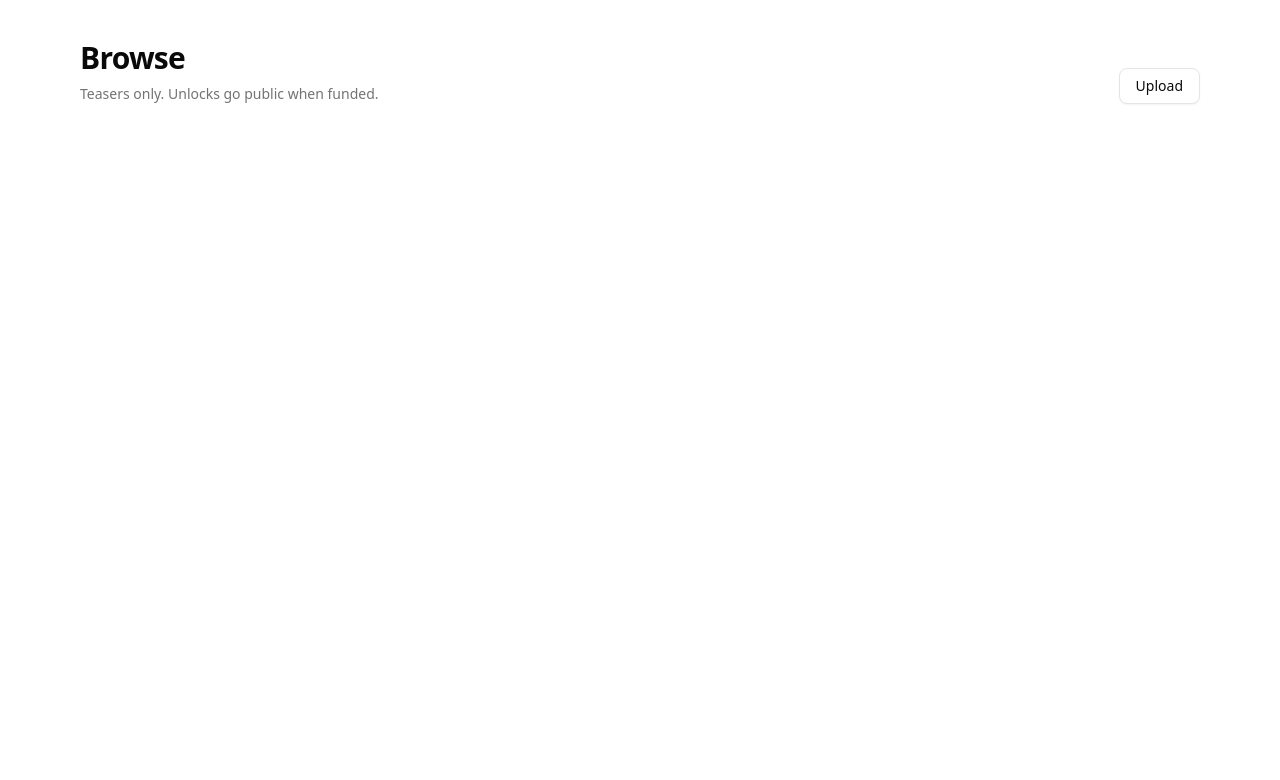
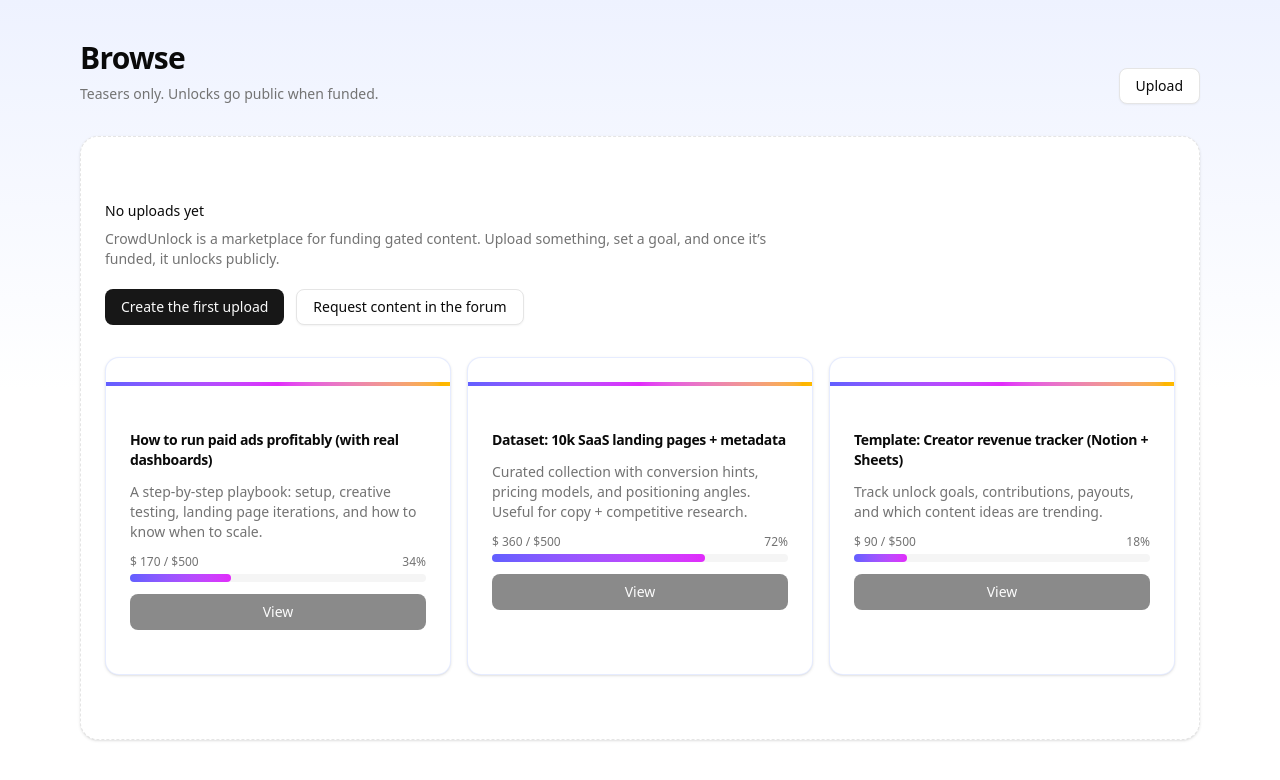
Before and after one commit to bgibson253/crowdunlock-mvp, a Next.js app: page /browse in a window 1280 px wide. Shown: the top 780 px of the page. Built offline with nearby package versions, Linux system fonts and the light colour scheme; no server answers; the database is empty.

Commit message:
Improve browse empty-state + on-brand styling

```diff
--- a/src/app/browse/page.tsx
+++ b/src/app/browse/page.tsx
@@ -5,6 +5,7 @@ import Link from "next/link";
 import { Card, CardContent, CardHeader, CardTitle } from "@/components/ui/card";
 import { Progress } from "@/components/ui/progress";
 import { Button } from "@/components/ui/button";
+import { BrowseEmptyState } from "@/components/uploads/browse-empty-state";
 
 export const dynamic = "force-dynamic";
 
@@ -39,27 +40,41 @@ export default async function BrowsePage() {
   const uploads = (data ?? []) as UploadPublic[];
 
   return (
-    <main className="mx-auto max-w-6xl px-4 py-10">
+    <main className="relative isolate">
+      <div className="absolute inset-0 -z-10 bg-gradient-to-b from-indigo-50 via-background to-background" />
+      <div className="mx-auto max-w-6xl px-4 py-10">
         <div className="flex items-end justify-between gap-4">
           <div>
             <h1 className="text-3xl font-semibold tracking-tight">Browse</h1>
-          <p className="mt-2 text-sm text-muted-foreground">Teasers only. Unlocks go public when funded.</p>
+            <p className="mt-2 text-sm text-muted-foreground">
+              Teasers only. Unlocks go public when funded.
+            </p>
           </div>
           <Button asChild variant="outline">
             <Link href="/upload">Upload</Link>
           </Button>
         </div>
 
-      <div className="mt-8 grid gap-4 sm:grid-cols-2 lg:grid-cols-3">
+        <div className="mt-8">
+          {uploads.length === 0 ? (
+            <BrowseEmptyState />
+          ) : (
+            <div className="grid gap-4 sm:grid-cols-2 lg:grid-cols-3">
               {uploads.map((u) => {
                 const goal = u.funding_goal ?? 500;
                 const current = u.current_funded ?? 0;
                 const pct = Math.min(100, Math.round((current / goal) * 100));
 
                 return (
-            <Card key={u.id} className="overflow-hidden">
+                  <Card
+                    key={u.id}
+                    className="overflow-hidden transition hover:border-indigo-200 hover:bg-indigo-50/20"
+                  >
+                    <div className="h-1 w-full bg-gradient-to-r from-indigo-500 via-fuchsia-500 to-amber-400" />
                     <CardHeader>
-                <CardTitle className="line-clamp-2 text-base">{u.title}</CardTitle>
+                      <CardTitle className="line-clamp-2 text-base">
+                        {u.title}
+                      </CardTitle>
                     </CardHeader>
                     <CardContent className="space-y-3">
                       <p className="line-clamp-4 text-sm text-muted-foreground">
@@ -75,7 +90,11 @@ export default async function BrowsePage() {
                         <Progress value={pct} />
                       </div>
                       <div className="flex gap-2">
-                  <Button asChild className="w-full" disabled={u.status !== "funding"}>
+                        <Button
+                          asChild
+                          className="w-full"
+                          disabled={u.status !== "funding"}
+                        >
                           <Link href={`/uploads/${u.id}`}>View</Link>
                         </Button>
                       </div>
@@ -84,6 +103,9 @@ export default async function BrowsePage() {
                 );
               })}
             </div>
+          )}
+        </div>
+      </div>
     </main>
   );
 }
--- /dev/null
+++ b/src/components/uploads/browse-empty-state.tsx
@@ -0,0 +1,81 @@
+import Link from "next/link";
+
+import { Button } from "@/components/ui/button";
+import { Card, CardContent } from "@/components/ui/card";
+
+function ExampleCard({
+  title,
+  teaser,
+  pct,
+}: {
+  title: string;
+  teaser: string;
+  pct: number;
+}) {
+  return (
+    <Card className="overflow-hidden border-indigo-100/80">
+      <div className="h-1 w-full bg-gradient-to-r from-indigo-500 via-fuchsia-500 to-amber-400" />
+      <CardContent className="space-y-3 py-5">
+        <div className="text-sm font-semibold tracking-tight line-clamp-2">
+          {title}
+        </div>
+        <p className="text-sm text-muted-foreground line-clamp-4">{teaser}</p>
+        <div className="space-y-1">
+          <div className="flex justify-between text-xs text-muted-foreground">
+            <span>$ {Math.round((pct / 100) * 500)} / $500</span>
+            <span>{pct}%</span>
+          </div>
+          <div className="h-2 w-full rounded-full bg-muted">
+            <div
+              className="h-2 rounded-full bg-gradient-to-r from-indigo-500 to-fuchsia-500"
+              style={{ width: `${pct}%` }}
+            />
+          </div>
+        </div>
+        <Button className="w-full" disabled>
+          View
+        </Button>
+      </CardContent>
+    </Card>
+  );
+}
+
+export function BrowseEmptyState() {
+  return (
+    <Card className="rounded-2xl border-dashed">
+      <CardContent className="py-10">
+        <div className="text-sm font-medium">No uploads yet</div>
+        <p className="mt-2 text-sm text-muted-foreground max-w-2xl">
+          CrowdUnlock is a marketplace for funding gated content. Upload something,
+          set a goal, and once it’s funded, it unlocks publicly.
+        </p>
+        <div className="mt-5 flex flex-col gap-3 sm:flex-row">
+          <Button asChild>
+            <Link href="/upload">Create the first upload</Link>
+          </Button>
+          <Button asChild variant="outline">
+            <Link href="/forum">Request content in the forum</Link>
+          </Button>
+        </div>
+
+        <div className="mt-8 grid gap-4 sm:grid-cols-2 lg:grid-cols-3">
+          <ExampleCard
+            title="How to run paid ads profitably (with real dashboards)"
+            teaser="A step-by-step playbook: setup, creative testing, landing page iterations, and how to know when to scale."
+            pct={34}
+          />
+          <ExampleCard
+            title="Dataset: 10k SaaS landing pages + metadata"
+            teaser="Curated collection with conversion hints, pricing models, and positioning angles. Useful for copy + competitive research."
+            pct={72}
+          />
+          <ExampleCard
+            title="Template: Creator revenue tracker (Notion + Sheets)"
+            teaser="Track unlock goals, contributions, payouts, and which content ideas are trending."
+            pct={18}
+          />
+        </div>
+      </CardContent>
+    </Card>
+  );
+}
```
Lines whose indentation alone changed are shown as unchanged.
